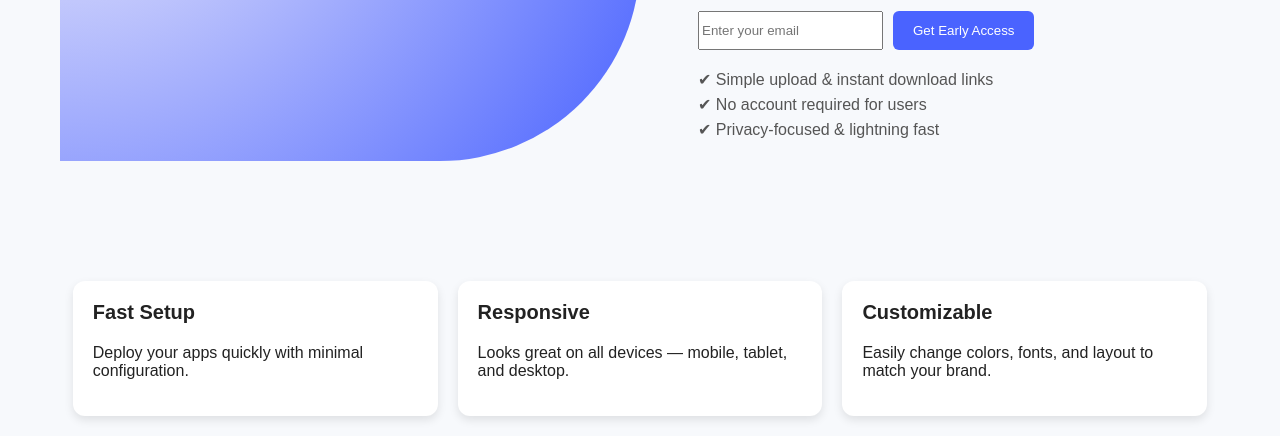
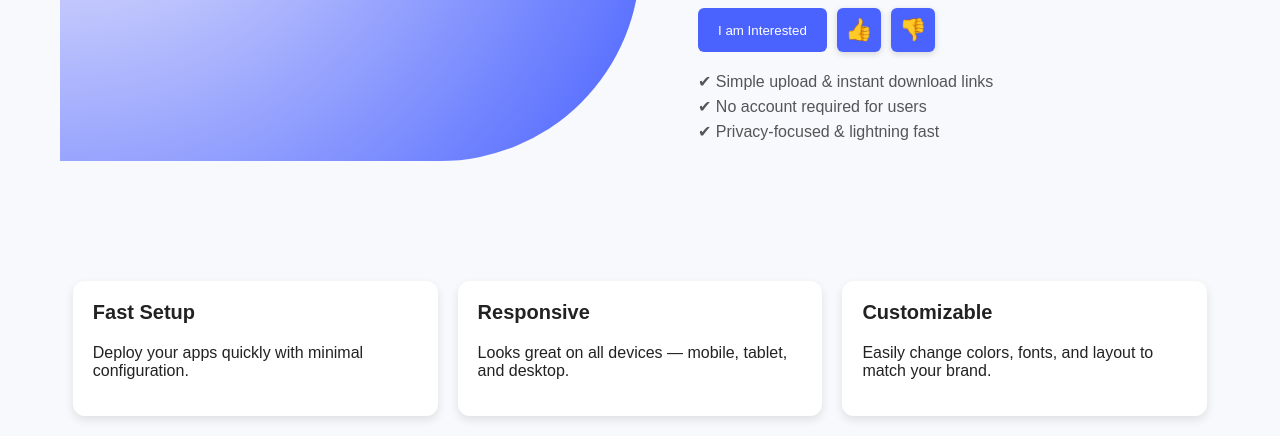
Before and after one commit to smash-cracker/app-drop, a plain HTML site: page index.html in a window 1280 px wide. Shown: the part 379-815 px from the top of the page. Drawn offline with Linux system fonts and the light colour scheme.

Commit message:
feat : added like & dislike

```diff
--- a/index.html
+++ b/index.html
@@ -41,8 +41,15 @@
   </p>
 
   <div class="cta-row">
-    <input type="email" placeholder="Enter your email" />
-    <button>Get Early Access</button>
+    <!-- <input type="email" placeholder="Enter your email" /> -->
+    <button> I am Interested</button>
+      <button class="icon-btn">
+        👍
+      </button>
+
+      <button class="icon-btn">
+        👎
+      </button>
   </div>
 
   <ul class="highlight-points">
--- a/style.css
+++ b/style.css
@@ -37,6 +37,38 @@ body {
   margin-bottom: 20px;
 
 }
+
+.cta-btn {
+  padding: 12px 20px;
+  background: #4a63ff;
+  border: none;
+  color: #fff;
+  border-radius: 6px;
+  cursor: pointer;
+  font-size: 16px;
+}
+
+.icon-btn {
+  width: 44px;
+  height: 44px;
+  font-size: 22px;
+  display: flex;
+  justify-content: center;
+  align-items: center;
+  border: none;
+  background: #ffffff;
+  border-radius: 8px;
+  cursor: pointer;
+  box-shadow: 0 2px 6px rgba(0,0,0,0.15);
+  transition: 0.2s ease;
+}
+
+.icon-btn:hover {
+  transform: scale(1.08);
+  background: #f0f0f0;
+}
+
+
 
 .highlight-points {
   list-style: none;
```
